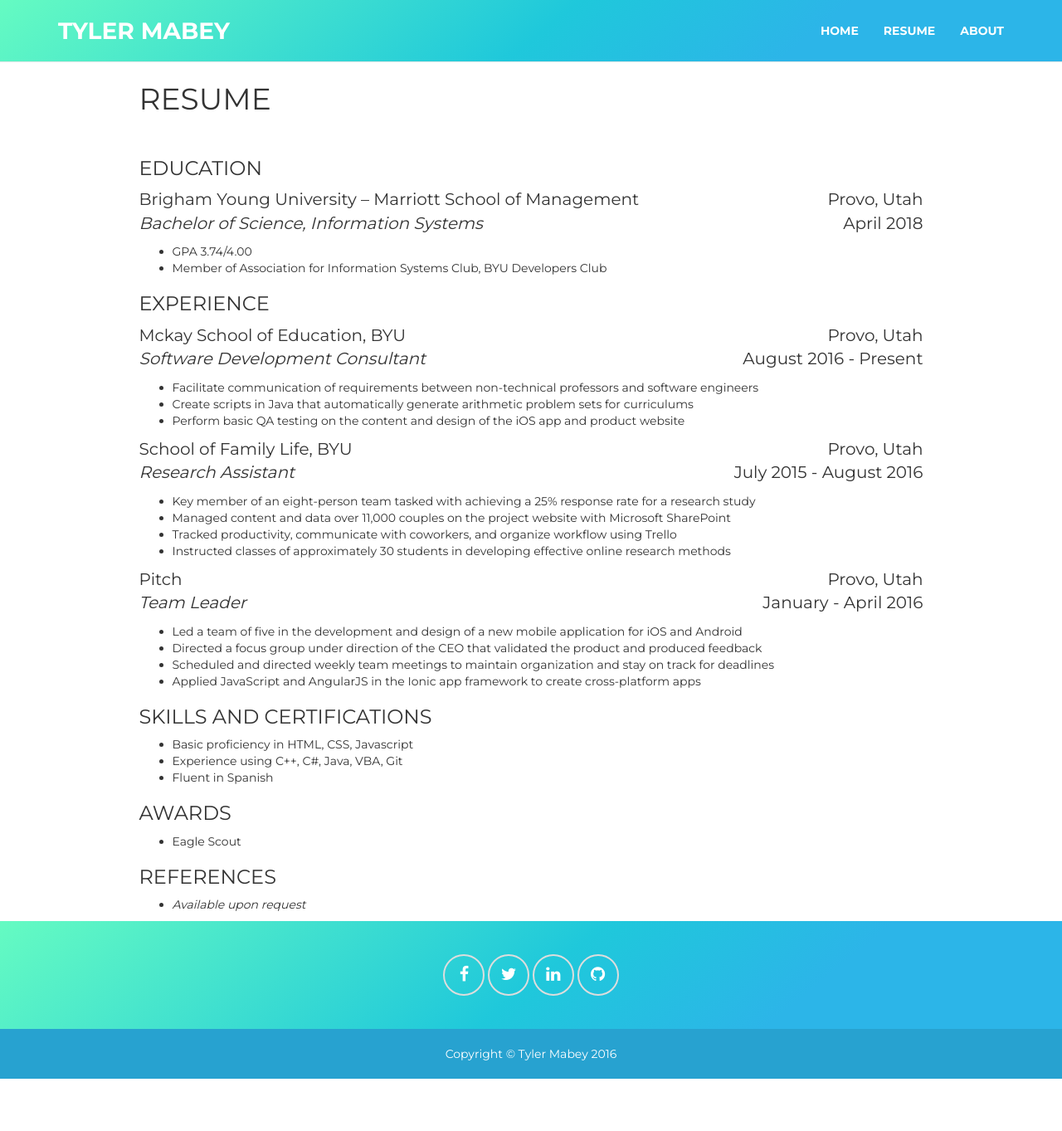
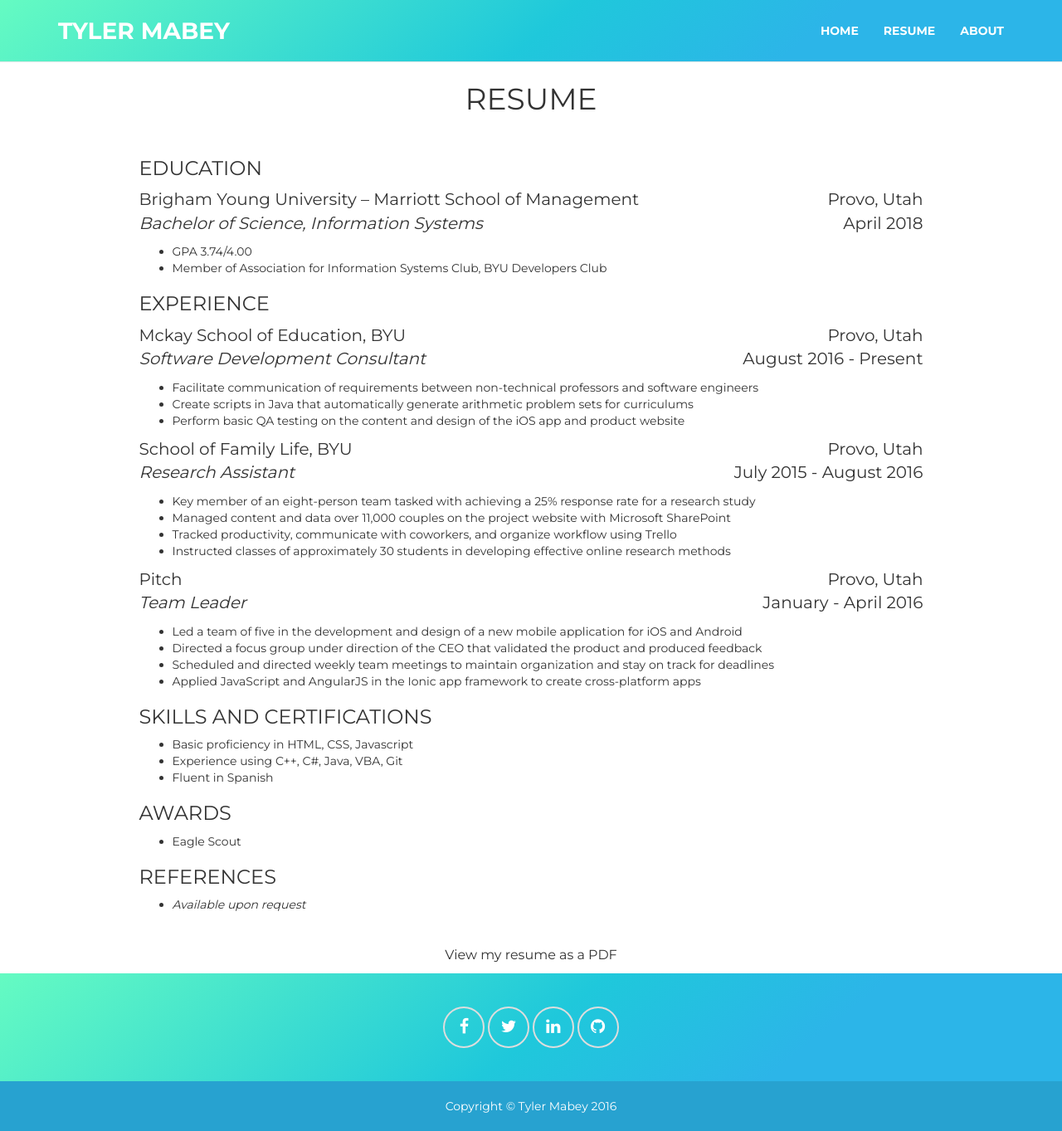
Before and after one commit to tjmabey/tjmabey.github.io, a plain HTML site: page resume/resume.html in a window 1280 px wide. Shown: the whole page at 83% size. Before the commit the page ends 1300 px from the top, so only its background shows below. Drawn offline with nearby package versions, Linux system fonts and the light colour scheme; files whose address does not match are found by name.

Commit message:
added pdf resume link

```diff
--- a/resume/resume.html
+++ b/resume/resume.html
@@ -5,7 +5,7 @@
     <meta http-equiv="X-UA-Compatible" content="IE=edge">
     <meta name="viewport" content="width=device-width, initial-scale=1">
     <!-- The above 3 meta tags *must* come first in the head; any other head content must come *after* these tags -->
-    <title>Tyler Mabey - About</title>
+    <title>Tyler Mabey - Resume</title>
 
     <!-- Bootstrap -->
     <link href="../css/bootstrap.min.css" rel="stylesheet">
@@ -46,7 +46,7 @@
     <div class="container">
             <div class="row">
                 <div class="col-md-10 col-md-offset-1" >
-                  <h1>Resume</h1>
+                  <h1 class="centered-text">Resume</h1>
               <br />
               <div id="resume">
 
@@ -131,6 +131,9 @@
                   </ul>
 
                 </div>
+                <p class="centered-text" id="smaller">
+                  <a href="resume.pdf" target="_blank">View my resume as a PDF</a>
+                </p>
             </div>
       </div>
     </div>
```
Also changed, not shown: 3 other files.
